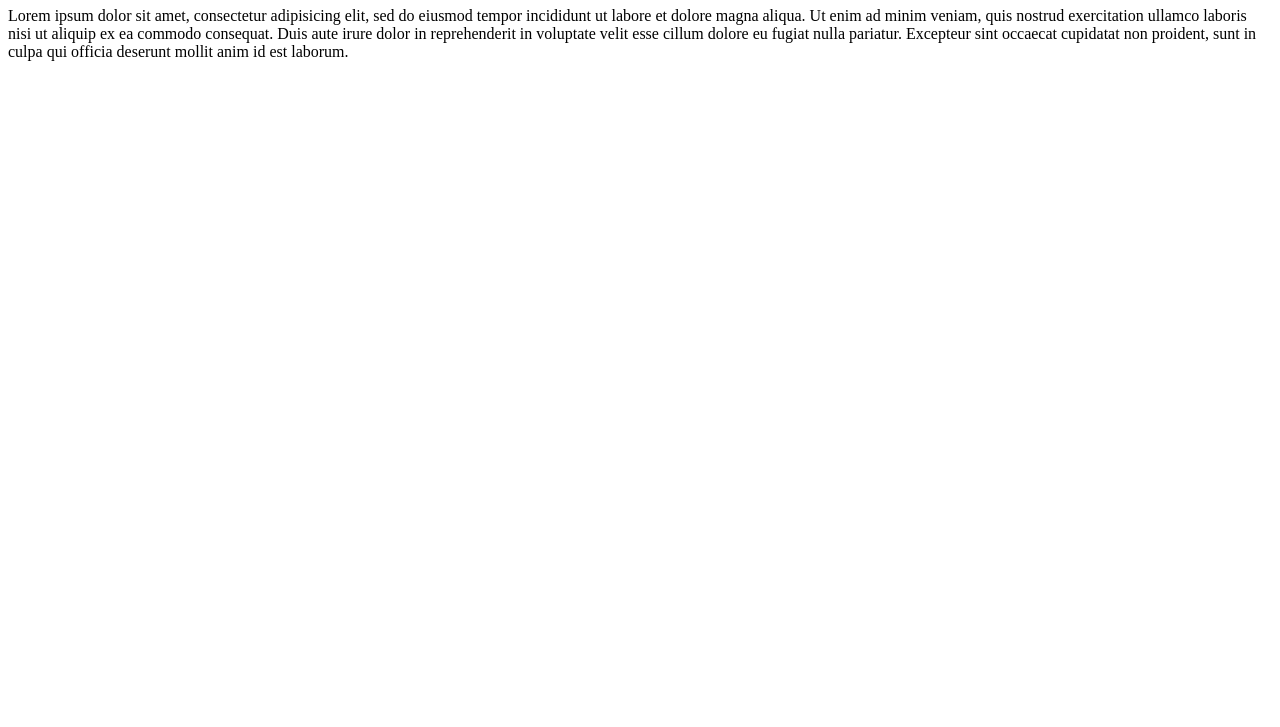
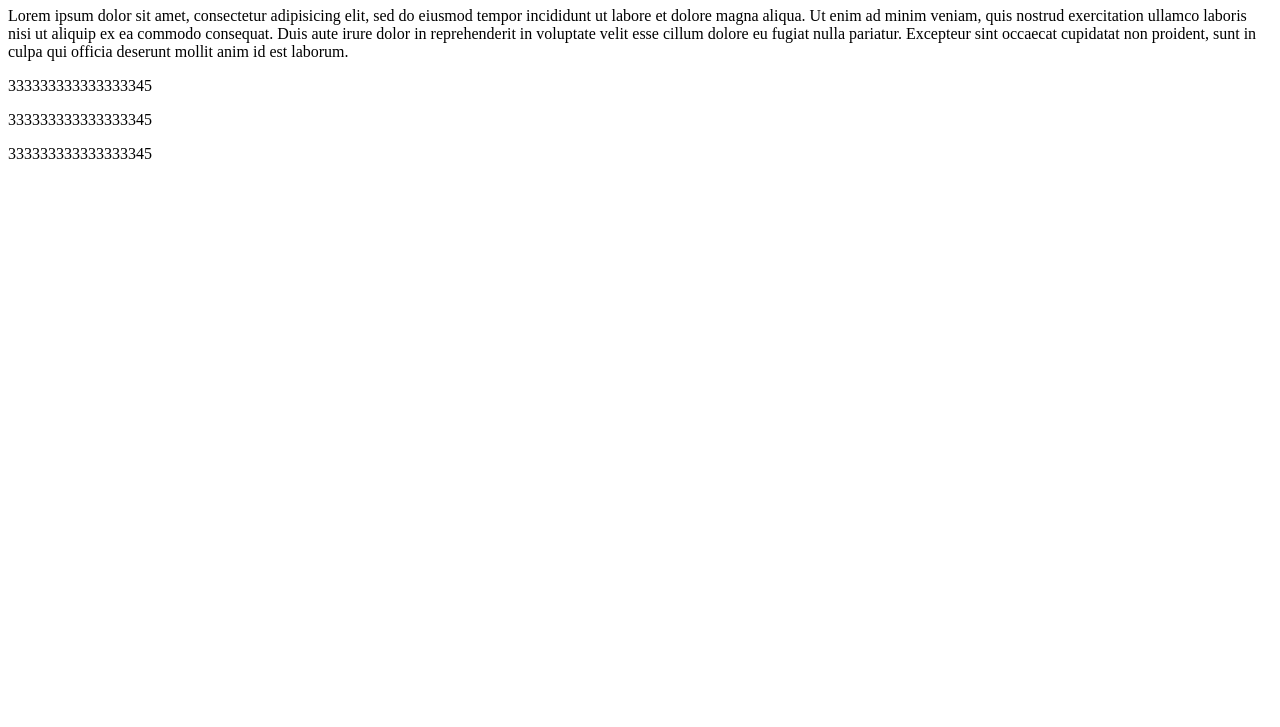
Before and after one commit to GamzatMagomedov/git-example, a plain HTML site: page index.html in a window 1280 px wide. Shown: the part 73-800 px from the top of the page. Drawn offline with Linux system fonts and the light colour scheme.

Commit message:
add new branch

```diff
--- a/index.html
+++ b/index.html
@@ -13,5 +13,9 @@
 	cillum dolore eu fugiat nulla pariatur. Excepteur sint occaecat cupidatat non
 	proident, sunt in culpa qui officia deserunt mollit anim id est laborum.</p>
 
+	<p>333333333333333345</p>
+	<p>333333333333333345</p>
+	<p>333333333333333345</p>
+
 </body>
 </html>
```
